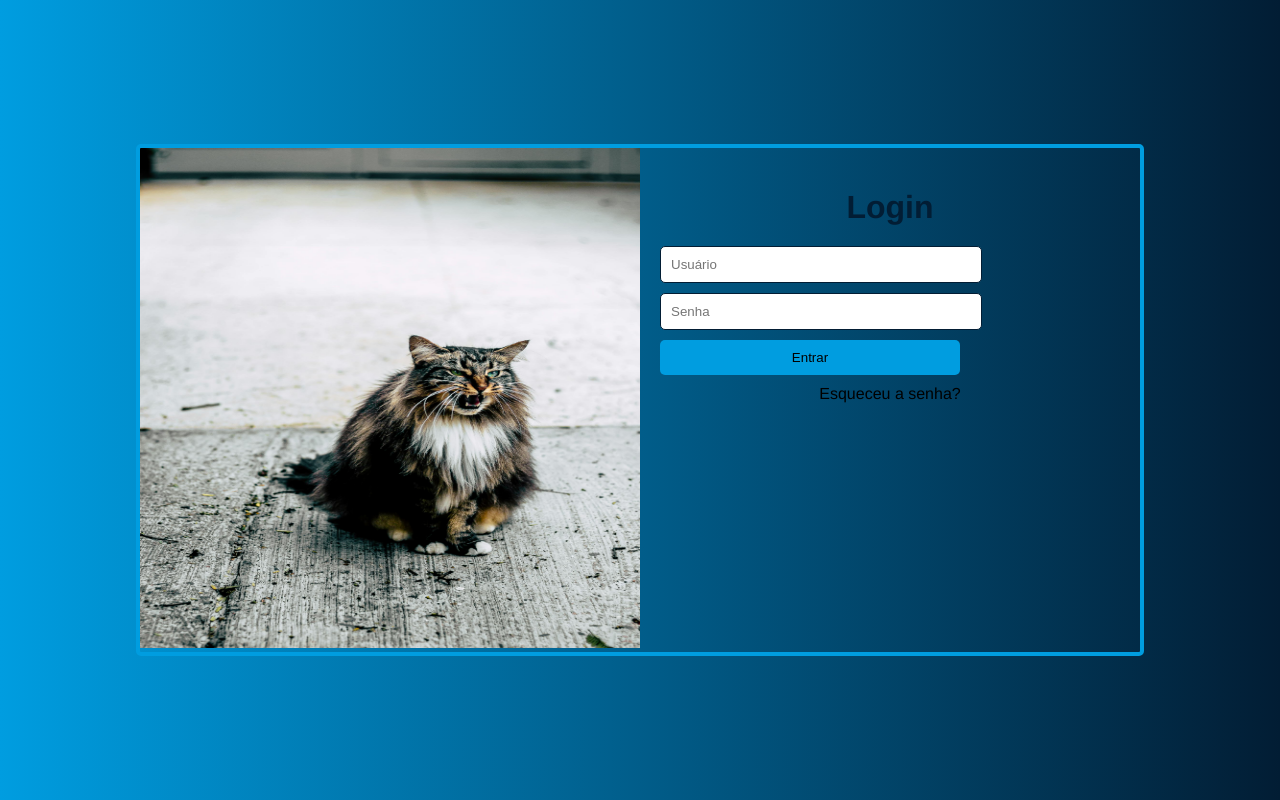
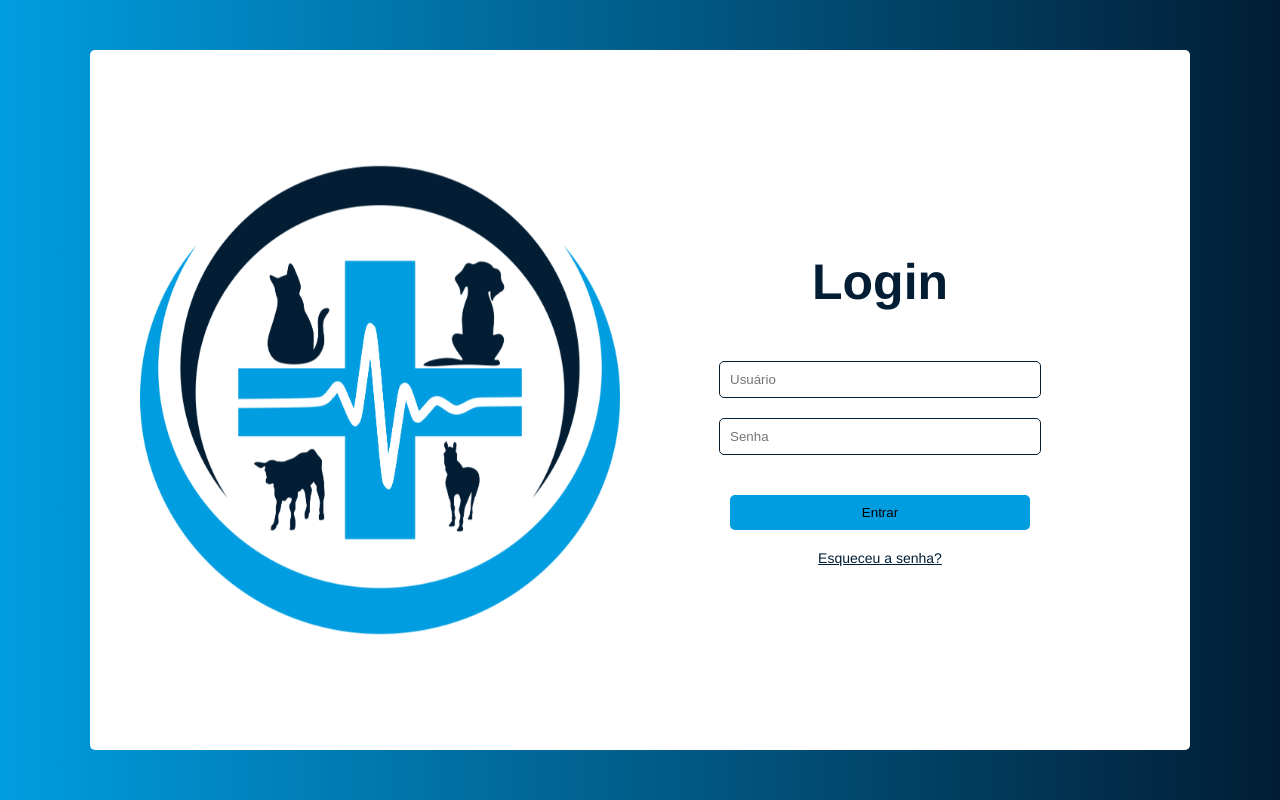
Before and after one commit to jvictordev7/SiteMedicinaVeterinaria, a website: page login.html in a window 1280 px wide. Drawn offline with nearby package versions, Linux system fonts and the light colour scheme.

Commit message:
Tela de Login e animação

```diff
--- a/home.html
+++ b/home.html
@@ -4,6 +4,7 @@
     <meta charset="UTF-8">
     <meta name="viewport" content="width=device-width, initial-scale=1.0">
     <title>Medicina Veterinaria</title>
+    <link rel="icon" href="./img/favicon.png" type="image/x-icon">
     <link rel="stylesheet" href="styles.css">
 </head>
 <body>
@@ -11,10 +12,8 @@
         <nav>
             <ul>
                 <li><a href="#inicio">Início</a></li>
-                <li><a href="#uniformes">Uniformes</a></li>
+                <li><a href="#doenças">Doenças</a></li>
                 <li><a href="#quemsomos">Quem Somos</a></li>
-                <li><a href="#clientes">Clientes</a></li>
-                <li><a href="#contato">Entre em Contato</a></li>
             </ul>
         </nav>
     </header>
--- a/login.html
+++ b/login.html
@@ -5,24 +5,25 @@
     <meta name="viewport" content="width=device-width, initial-scale=1.0">
     <title>Login</title>
     <link rel="stylesheet" href="stylesLogin.css">
-    <!-- Incluindo as bibliotecas do Firebase -->
-    <script src="https://www.gstatic.com/firebasejs/9.15.0/firebase-app.js"></script>
-    <script src="https://www.gstatic.com/firebasejs/9.15.0/firebase-auth.js"></script>
+    <!-- Incluindo o favicon -->
+    <link rel="icon" href="./img/favicon.png" type="image/x-icon">
+    <!-- Vanilla Tilt para animação -->
+    <script src="https://cdnjs.cloudflare.com/ajax/libs/vanilla-tilt/1.7.0/vanilla-tilt.min.js"></script>
     <script defer src="script.js"></script>
 </head>
 <body>
     <div class="container">
-        <div class="image-container">
-            <img src="./img/imgLogin.jpg" alt="Imagem do Site"> <!-- Imagem da tela de login -->
+        <div class="image-container" data-tilt data-tilt-reverse="true">
+            <img src="./img/logo.png" alt="Imagem do Site"> <!-- Imagem da tela de login -->
         </div>
         <div class="login-container">
-            <h1>Login</h1>
+            <h1>Login</h1> <!-- Título Login centralizado -->
             <form id="loginForm">
                 <input type="email" id="email" placeholder="Usuário" required>
                 <input type="password" id="password" placeholder="Senha" required>
                 <button type="submit">Entrar</button>
             </form>
-            <p>Esqueceu a senha?</p>
+            <p>Esqueceu a senha?</p> <!-- Texto Esqueceu a senha posicionado na parte inferior -->
         </div>
     </div>
 </body>
--- a/script.js
+++ b/script.js
@@ -1,44 +1,34 @@
-// Configuração do Firebase
-const firebaseConfig = {
-  apiKey: "AIzaSyD-fkZV3GlVyO1ajekW6_2ErjRTqe8O7SY",
-  authDomain: "medicinaveterinaria-1b5ed.firebaseapp.com",
-  projectId: "medicinaveterinaria-1b5ed",
-  storageBucket: "medicinaveterinaria-1b5ed.appspot.com",
-  messagingSenderId: "738611210683",
-  appId: "1:738611210683:web:b056e608d3e65903da3c9e"
-};
+// Inicializando o Vanilla Tilt
+VanillaTilt.init(document.querySelector(".image-container"), {
+  reverse: true,      // Ativando o tilt reverso
+  max: 25,            // Grau máximo de inclinação
+  speed: 400,         // Velocidade da animação
+  glare: true,        // Ativando o brilho
+  "max-glare": 0.5    // Intensidade máxima do brilho
+});
+VanillaTilt.init(document.querySelector("h1"), {
+  reverse: true,      // Ativando o tilt reverso
+  max: 25,            // Grau máximo de inclinação
+  speed: 400,         // Velocidade da animação
+  glare: true,        // Ativando o brilho
+  "max-glare": 0.5    // Intensidade máxima do brilho
+});
 
-// Inicializando o Firebase
-firebase.initializeApp(firebaseConfig);
-const auth = firebase.auth();
+// Função de login (exemplo básico sem Firebase)
+document.getElementById('loginForm').addEventListener('submit', function (event) {
+  event.preventDefault();
 
-// Função para autenticar o usuário
-const login = (email, password) => {
-  auth.signInWithEmailAndPassword(email, password)
-    .then((userCredential) => {
-      // Usuário autenticado com sucesso
-      const user = userCredential.user;
-      console.log('Usuário autenticado:', user);
-      // Redireciona para a página home.html
-      window.location.href = 'home.html';
-    })
-    .catch((error) => {
-      // Exibe erro em caso de falha no login
-      console.error('Erro ao fazer login:', error.code, error.message);
-      alert('Erro: ' + error.message);
-    });
-};
-
-// Lida com o envio do formulário de login
-document.getElementById('loginForm').addEventListener('submit', (e) => {
-  e.preventDefault();  // Evita o comportamento padrão do formulário
   const email = document.getElementById('email').value;
   const password = document.getElementById('password').value;
 
-  // Valida se os campos de email e senha estão preenchidos
-  if (email && password) {
-    login(email, password);
+  // Simulando um login (apenas para fins de exemplo)
+  if (email === "joao@gmail.com" && password === "123456") {
+    console.log("Login bem-sucedido");
+    // Redirecionando o usuário para a página Home após login bem-sucedido
+    window.location.href = "home.html"; // Coloque o nome correto do arquivo da página Home
   } else {
-    alert('Preencha todos os campos!');
+    console.log("Erro ao realizar login");
+    // Exibindo uma mensagem de erro (pode ser personalizada com alertas ou mensagens na tela)
+    alert("Email ou senha incorretos. Tente novamente.");
   }
 });
--- a/stylesLogin.css
+++ b/stylesLogin.css
@@ -17,40 +17,56 @@ body {
 
 .container {
     display: flex;
-    border: 4px solid var(--cor-primaria);
+    padding: 50px;
+    background-color: #fff;
     border-radius: 5px;
     overflow: hidden;
     width: 1000px;
+    height: 600px;
+}
+
+.image-container, .login-container {
+    display: flex;
+    justify-content: center;
+    align-items: center; /* Alinhamento vertical */
 }
 
 .image-container {
-    width: 50%; /* Ajuste conforme necessário */
+    width: 50%; /* 50% para a imagem */
 }
 
 .image-container img {
-    width: 500px;
-    height: 500px;
+    max-width: 100%;
+    height: auto;
 }
+
+
 
 .login-container {
     padding: 20px;
-    width: 50%; /* Ajuste conforme necessário */
+    width: 50%;
     text-align: center;
+    display: flex;
+    flex-direction: column;
+    justify-content: center;
 }
 
 h1 {
     color: var(--cor-secundaria);
-    margin-bottom: 20px;
+    margin-bottom: 50px;
+    font-size: 50px;
 }
 
 form {
     display: flex;
     flex-direction: column;
+    align-items: center;
+    width: 100%; /* Ocupa todo o espaço horizontal */
 }
 
 input {
     padding: 10px;
-    margin-bottom: 10px;
+    margin-bottom: 20px; /* Aumentando a margem inferior para separar mais do botão */
     border: 1px solid var(--cor-secundaria);
     border-radius: 5px;
     width: 300px;
@@ -64,12 +80,19 @@ button {
     border-radius: 5px;
     cursor: pointer;
     width: 300px;
+    text-align: center;
+    margin-top: 20px; /* Adicionando margem superior ao botão para mais espaçamento */
 }
+
 
 button:hover {
     background-color: #007bb5;
 }
 
 p {
-    margin-top: 10px;
+    margin-top: 20px; /* Espaçamento para separar do botão */
+    font-size: 14px;
+    color: var(--cor-secundaria);
+    text-decoration: underline;
+    cursor: pointer;
 }
```
Also changed, not shown: img/favicon.png (added), img/logo.png (added).
